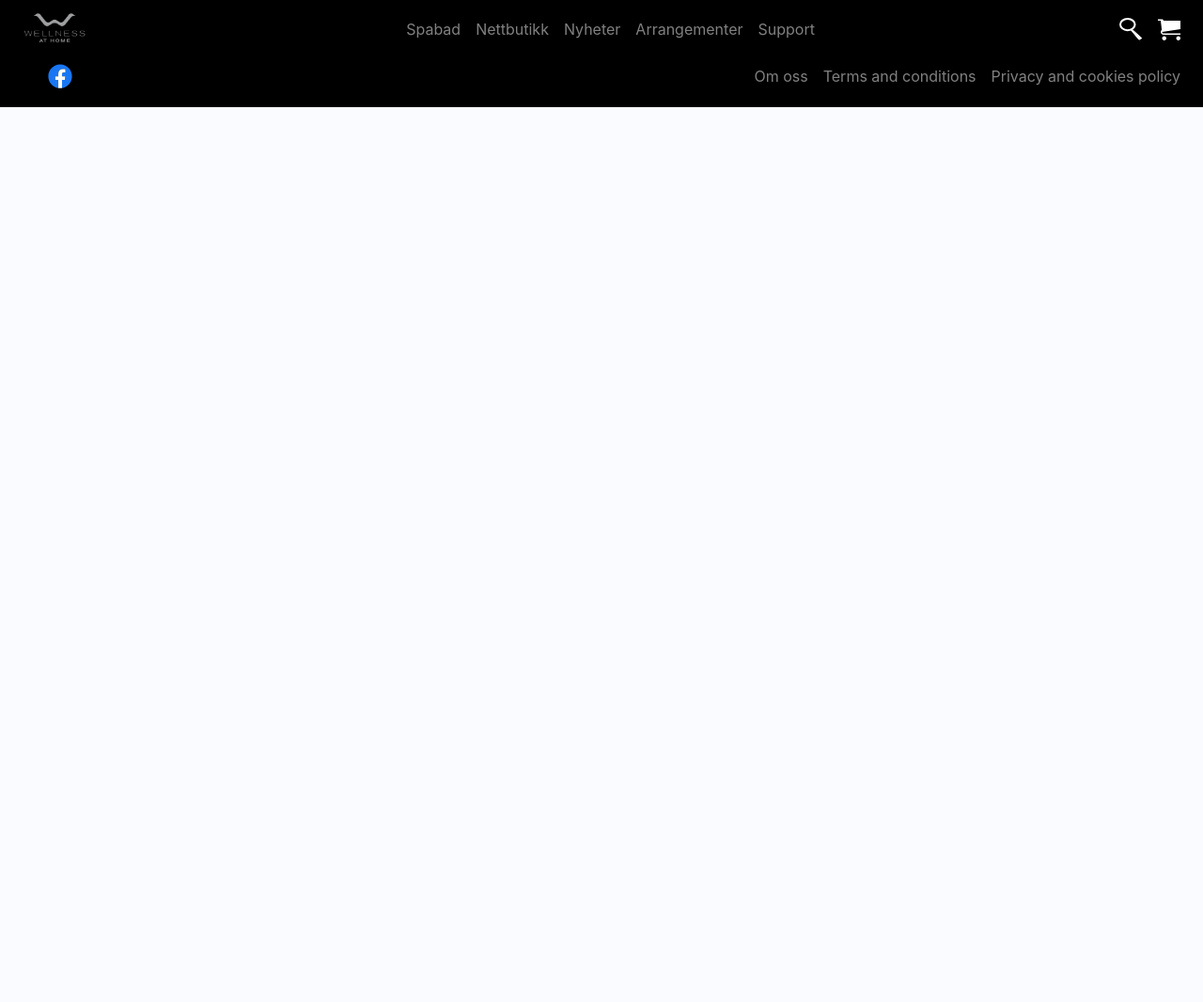
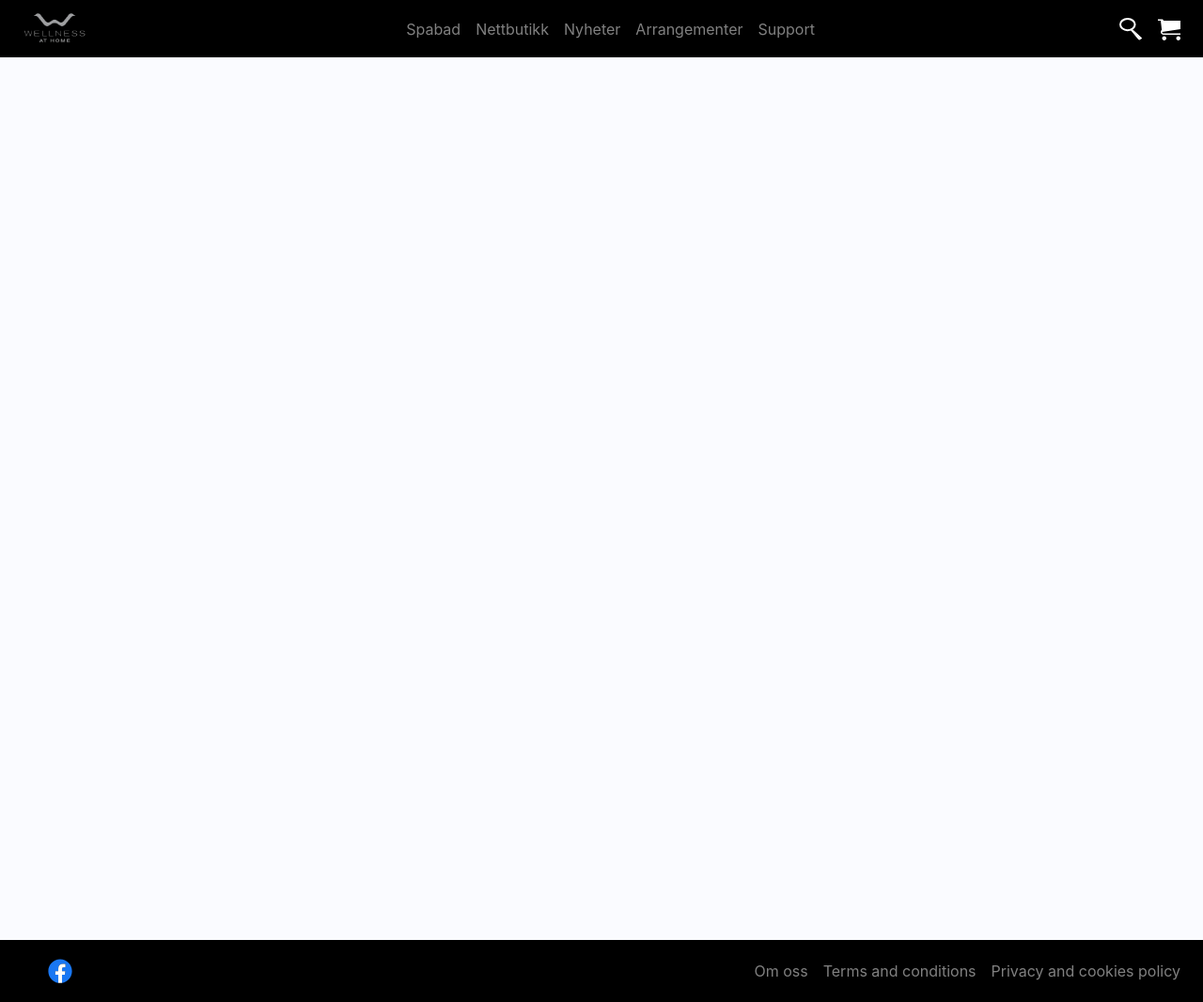
Before and after one commit to frikoPro/wellness-at-home, a React (Create React App) app in the folder client/: page /test in a window 1280 px wide. Shown: the whole page at 94% size. Before the commit the page ends 848 px from the top, so only its background shows below. Built offline with nearby package versions, Linux system fonts and the light colour scheme; no server answers.

Commit message:
fixed footer at bottom

```diff
--- a/client/src/components/Footer.js
+++ b/client/src/components/Footer.js
@@ -2,8 +2,11 @@ import { Nav, Navbar } from 'react-bootstrap';
 
 const Footer = () => {
 	return (
-		<div className="mt-5" style={{ backgroundColor: 'black' }}>
-			<Navbar variant="dark">
+		<Navbar
+			sticky="bottom"
+			as="footer"
+			style={{ backgroundColor: 'black' }}
+			variant="dark">
 			<Nav className="mr-auto">
 				<Nav.Link>
 					<svg
@@ -33,7 +36,6 @@ const Footer = () => {
 				<Nav.Link>Privacy and cookies policy</Nav.Link>
 			</Nav>
 		</Navbar>
-		</div>
 	);
 };
 
--- a/client/src/routes/Routes.js
+++ b/client/src/routes/Routes.js
@@ -9,19 +9,24 @@ const Routes = () => {
 	return (
 		<BrowserRouter>
 			<ScrollProvider>
+				<header>
 					<NavigationBar />
+				</header>
 
 				<div style={{ flex: '1 0 auto' }}>
 					<Switch>
+						<main style={{ minHeight: '100vh', marginBottom: '200px' }}>
 							<Route exact path="/">
 								<HomePage />
 							</Route>
 							<Route path="/test">
 								<Test />
 							</Route>
+						</main>
 					</Switch>
 				</div>
 			</ScrollProvider>
+
 			<Footer />
 		</BrowserRouter>
 	);
--- a/client/src/views/HomePage.js
+++ b/client/src/views/HomePage.js
@@ -13,7 +13,7 @@ import svenskaBadLogo from '../images/svenskaBadLogo.png';
 const HomePage = () => {
 	const { homepageEl } = useContext(ScrollContext);
 
-	const [homePageEl, setHomePageEl] = homepageEl;
+	const [homePageEl] = homepageEl;
 
 	return (
 		<>
```
Also changed, not shown: 1 other file (tests, documents, lock files or other folders). Lines whose indentation alone changed are shown as unchanged.
